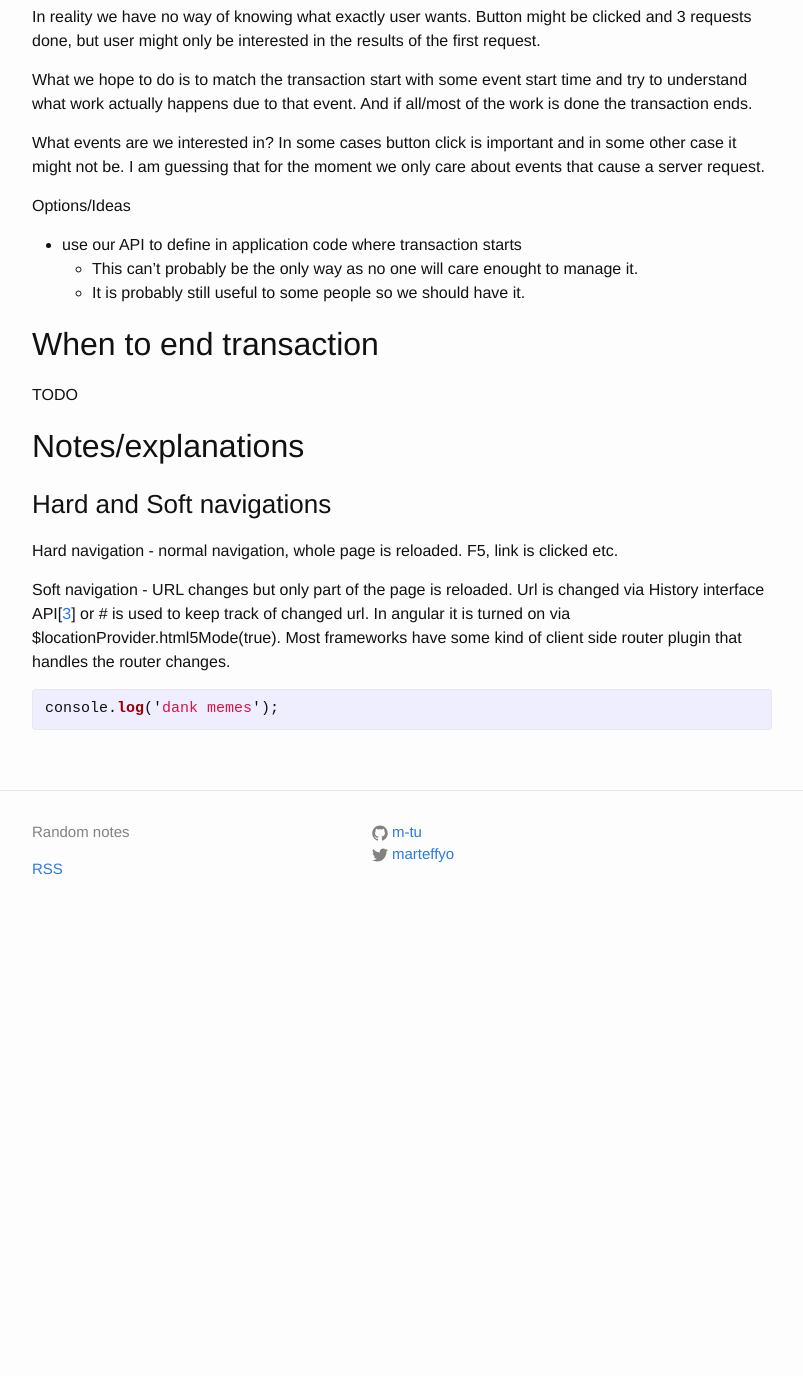
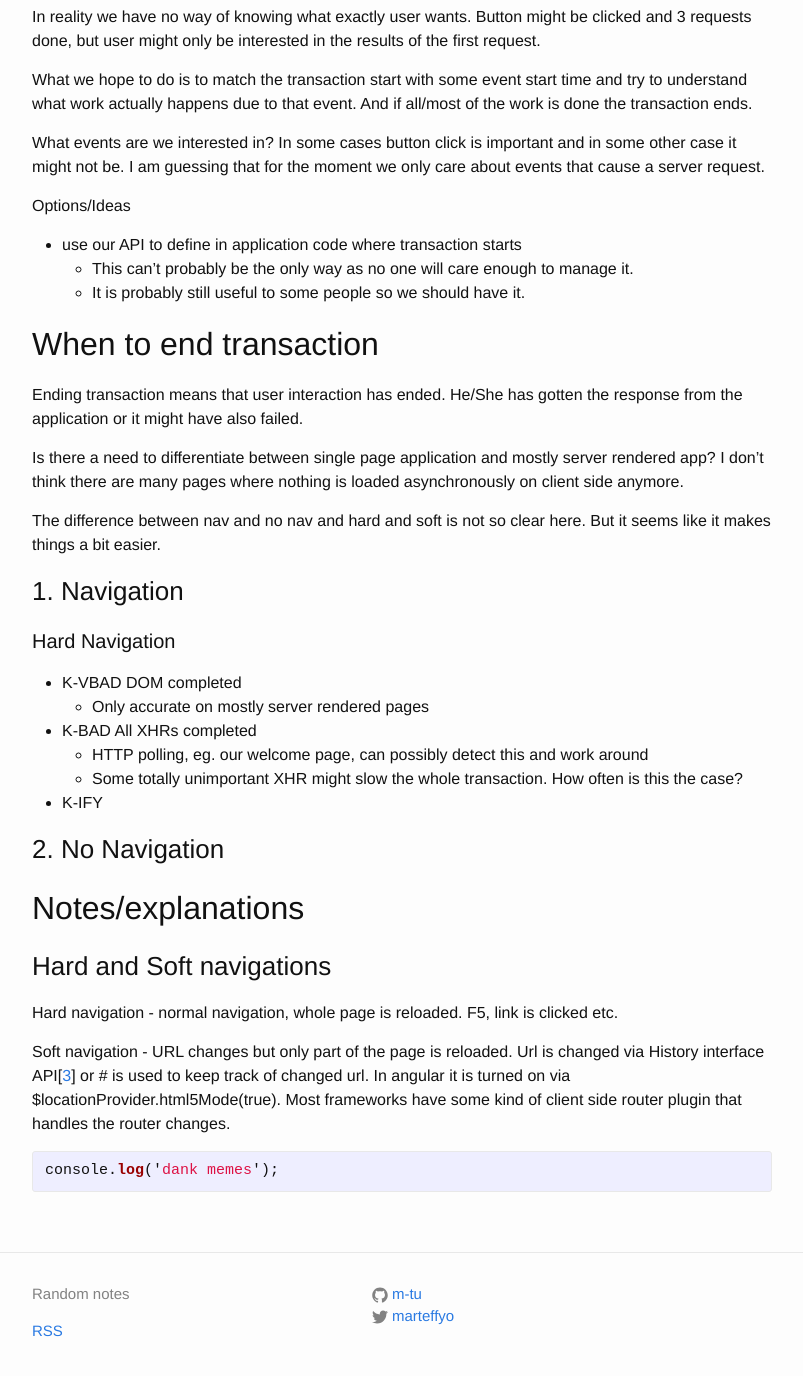
Before and after one commit to m-tu/m-tu.github.io, a Jekyll site: the page built from _posts/2016-06-14-transaction-brainstorming.markdown, in a window 1280 px wide and 1400 px high, scrolled down 1161 px. Shown: the top 1376 px of the window, without its empty margins (238-1041 px from the left). Built offline with Jekyll 4.4.1, drawn with Linux system fonts in a browser that asks for light colours; before the commit the page ends 2102 px from its top, so only the background shows below that.

Commit message:
Some brainstorming

```diff
--- a/_posts/2016-06-14-transaction-brainstorming.markdown
+++ b/_posts/2016-06-14-transaction-brainstorming.markdown
@@ -59,13 +59,34 @@ events that cause a server request.
 Options/Ideas
 
 * use our API to define in application code where transaction starts
-    * This can't probably be the only way as no one will care enought to manage it.
+    * This can't probably be the only way as no one will care enough to manage it.
     * It is probably still useful to some people so we should have it.
-
 
 ## When to end transaction
 
-TODO
+Ending transaction means that user interaction has ended. He/She has gotten the response from
+the application or it might have also failed.
+
+Is there a need to differentiate between single page application and mostly server rendered app?
+I don't think there are many pages where nothing is loaded asynchronously on client side anymore.
+
+The difference between nav and no nav and hard and soft is not so clear here.
+But it seems like it makes things a bit easier.
+
+### 1. Navigation
+
+#### Hard Navigation
+
+* K-VBAD DOM completed
+    * Only accurate on mostly server rendered pages
+* K-BAD All XHRs completed
+    * HTTP polling, eg. our welcome page, can possibly detect this and work around
+    * Some totally unimportant XHR might slow the whole transaction. How often is this the case?
+* K-IFY
+
+### 2. No Navigation
+
+
 
 ## Notes/explanations
 
```
